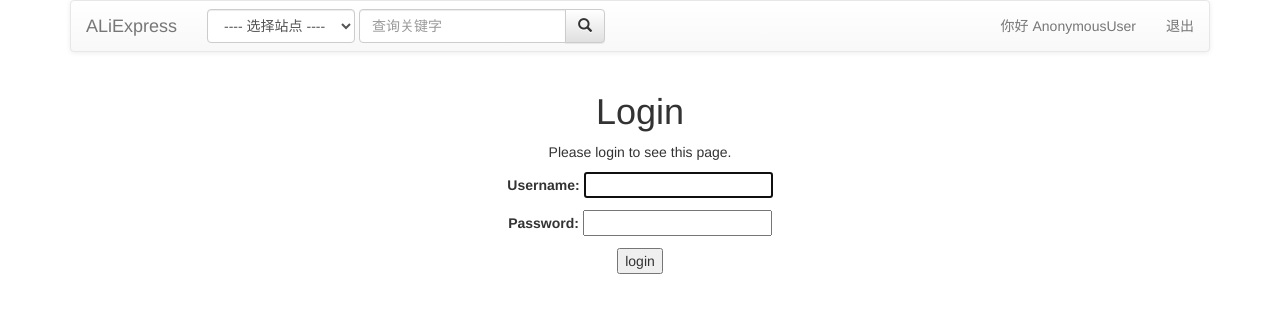
After one commit to icnbrave/aliexpress_crawler, a Django app: page /login/ in a window 1280 px wide. The commit adds this page. Shown: the top 313 px of the page. Run offline with Django 3.2, Linux system fonts and the light colour scheme; some libraries are stand-ins or nearby versions.

Commit message:
impletement user login required for query.

```diff
--- a/aliexpress/views.py
+++ b/aliexpress/views.py
@@ -1,13 +1,16 @@
 from django.shortcuts import render
 from django.contrib.auth import get_user_model
+from django.contrib.auth.mixins import LoginRequiredMixin
 from django.views.generic import View, CreateView, TemplateView
+
 from .models import Country, Query
 from .forms import QueryForm
 
 UserModel = get_user_model()
 
-class HomeView(TemplateView):
+class HomeView( LoginRequiredMixin, TemplateView):
     template_name = "home.html"
+    login_url = '/admin/login/'
 
     def get_context_data(self, **kwargs):
         context = super(HomeView, self).get_context_data(**kwargs)
--- a/crawler/settings.py
+++ b/crawler/settings.py
@@ -132,3 +132,6 @@ LOCALE_PATHS = (
 
 
 PAGE_SIZE = 1
+
+LOGOUT_REDIRECT_URL = '/'
+LOGIN_REDIRECT_URL = '/'
--- a/crawler/urls.py
+++ b/crawler/urls.py
@@ -16,7 +16,10 @@ Including another URLconf
 from django.conf.urls import url
 from django.conf.urls.static import static, serve
 from django.contrib import admin
+from django.contrib.auth.views import LoginView, LogoutView
+
 from aliexpress.views import QueryView, HomeView
+
 
 from crawler import settings
 
@@ -24,6 +27,8 @@ urlpatterns = [
     url(r'^admin/', admin.site.urls),
     url(r'^$', HomeView.as_view(), name='home'),
     url(r'^q/$', QueryView.as_view(), name='q'),
+    url(r'^login/$', LoginView.as_view(), name='login'),
+    url(r'^logout/$', LogoutView.as_view(), name='logout')
 ]
 
 if settings.DEBUG:
--- /dev/null
+++ b/templates/registration/login.html
@@ -0,0 +1,34 @@
+{% extends "base.html" %}
+
+{% block content %}
+
+  <div class='row'>
+    <div class='col-sm-6 text-center col-sm-offset-3'>
+    <h1>Login</h1>
+{% if form.errors %}
+<p>Your username and password didn't match. Please try again.</p>
+{% endif %}
+
+{% if next != "/" and next is not None %}
+    {% if user.is_authenticated %}
+    <p>Your account doesn't have access to this page. To proceed,
+    please login with an account that has access.</p>
+    {% else %}
+    <p>Please login to see this page.</p>
+    {% endif %}
+{% endif %}
+
+<form method="post" action="{% url 'login' %}">
+{% csrf_token %}
+{{ form.as_p }}
+
+<input type="submit" value="login" />
+<input type="hidden" name="next" value="{{ next }}" />
+</form>
+
+</div>
+</div>
+
+{# Assumes you setup the password_reset view in your URLconf #}
+
+{% endblock %}
--- a/templates/snippets/nav.html
+++ b/templates/snippets/nav.html
@@ -1,34 +1,37 @@
-<nav class="navbar navbar-default" role="navigation">
+<div class="container">
+    <nav class="navbar navbar-default">
         <!-- Brand and toggle get grouped for better mobile display -->
         <div class="navbar-header">
-    <button type="button" class="navbar-toggle" data-toggle="collapse" data-target="#bs-example-navbar-collapse-1">
+            <button type="button" data-target="#navbarCollapse" data-toggle="collapse" class="navbar-toggle">
                 <span class="sr-only">Toggle navigation</span>
                 <span class="icon-bar"></span>
                 <span class="icon-bar"></span>
                 <span class="icon-bar"></span>
             </button>
-    <a class="navbar-brand" href="#">AliExpress</a>
+            <a href="#" class="navbar-brand">ALiExpress</a>
         </div>
-
-  <!-- Collect the nav links, forms, and other content for toggling -->
-  <div class="collapse navbar-collapse" id="bs-example-navbar-collapse-1">
-    <div class="col-sm-6 col-md-6">
-        <form class="navbar-form" role="search">
+        <!-- Collection of nav links, forms, and other content for toggling -->
+        <div id="navbarCollapse" class="collapse navbar-collapse">
+            <form class="navbar-form navbar-left">
                 <div class="form-group">
                     <select name="site" id="id_site" class="form-control">
-                    <!--<option value="1" selected="selected">&#45;&#45;&#45;&#45; 选择站点 &#45;&#45;&#45;&#45;</option>-->
+                        <option value="1" selected="selected">---- 选择站点 ----</option>
                         {% for site in sites %}
                         <option value="{{ site.id }}" {% if site.id == last_site_id %}selected{% endif %}>{{ site.name }}</option>
                         {% endfor %}
                     </select>
                 </div>
                 <div class="input-group">
-                <input type="text" class="form-control" placeholder="Search" name="q" value="{{ request.GET.q }}">
+                    <input type="text" class="form-control" placeholder="查询关键字" name="q" value="{{ request.GET.q }}">
                     <div class="input-group-btn">
                         <button class="btn btn-default" type="submit"><i class="glyphicon glyphicon-search"></i></button>
                     </div>
                 </div>
             </form>
-    </div>
+            <ul class="nav navbar-nav navbar-right">
+                <li><a>你好 {{ request.user }}</a></li>
+                <li><a href="/logout">退出</a></li>
+            </ul>
         </div>
     </nav>
+</div>
```
Also changed, not shown: db.sqlite3 (deleted), 1 other file. Lines whose indentation alone changed are shown as unchanged.
